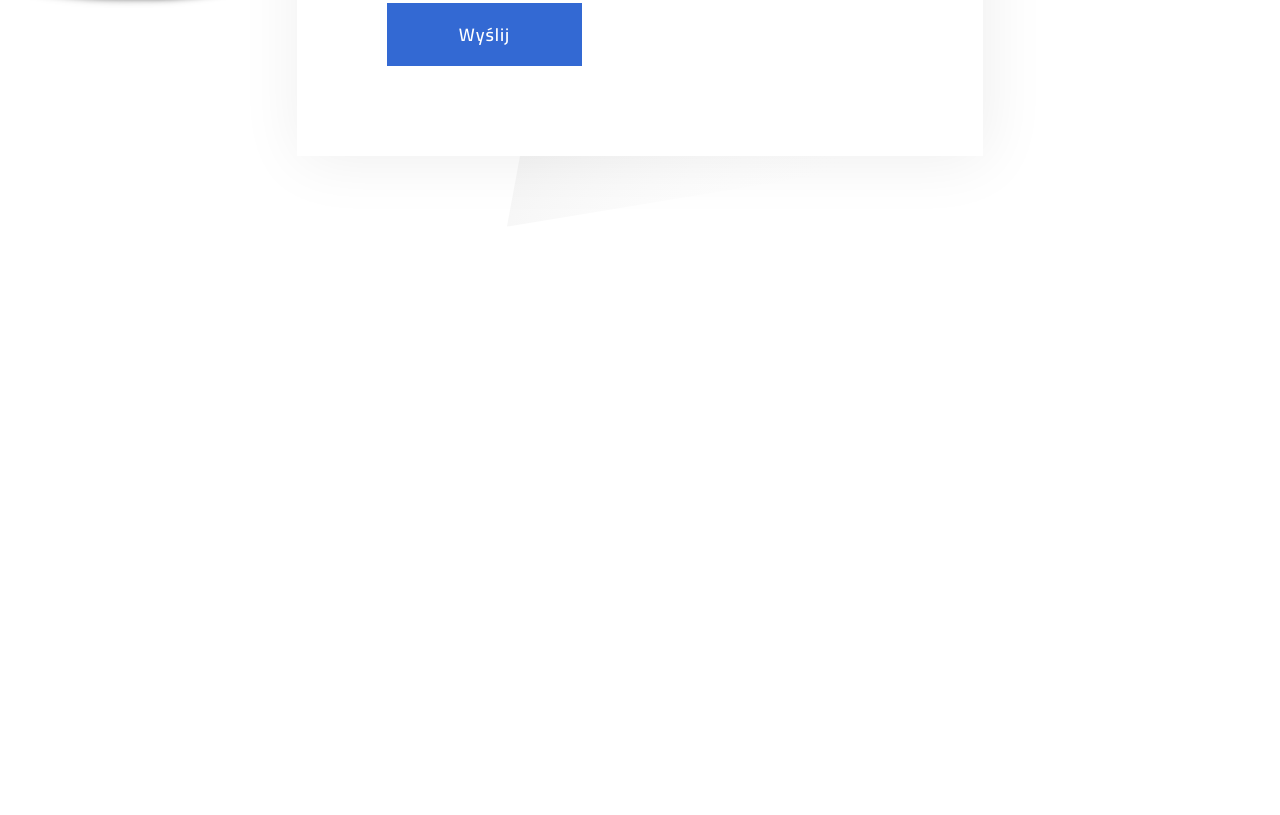
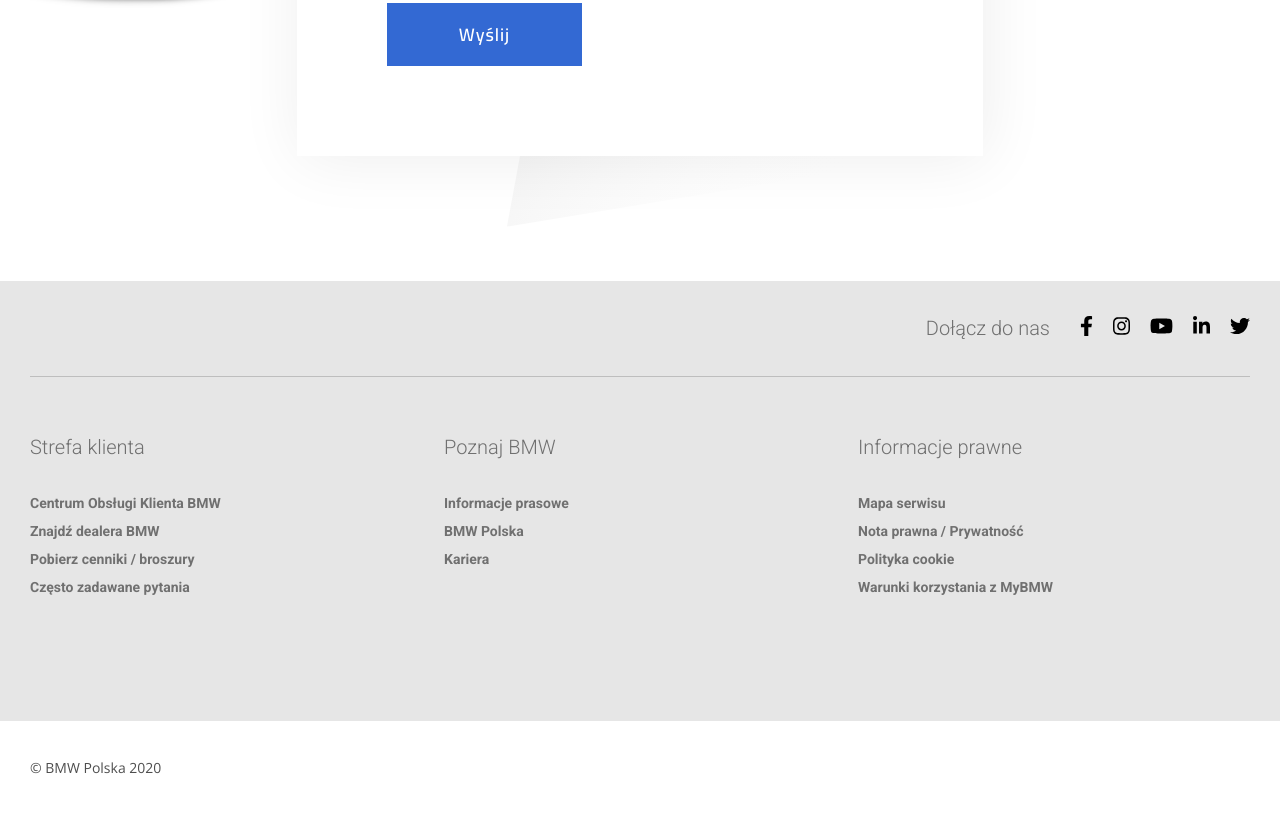
Before and after one commit to Bartek-wki/bmw_jazda_probna, a website: page index.html in a window 1280 px wide. Shown: the part 3914-4729 px from the top of the page. Before the commit the page ends 4265 px from the top, so only its background shows below. Drawn offline with nearby package versions, Linux system fonts and the light colour scheme.

Commit message:
finish footer

```diff
--- a/index.html
+++ b/index.html
@@ -165,5 +165,42 @@
         </div>
       </section>
     </main>
+    <footer>
+      <div class="media">
+        <span>Dołącz do nas</span>
+        <a href="/"><img src="images/facebook-f.svg" alt="facebook icon"></a>
+        <a href="/"><img src="images/instagram.svg" alt="instagram icon"></a>
+        <a href="/"><img src="images/youtube.svg" alt="youtube icon"></a>
+        <a href="/"><img src="images/linkedin-in.svg" alt="linked-in icon"></a>
+        <a href="/"><img src="images/twitter.svg" alt="twitter icon"></a>
+      </div>
+      <div class="links">
+        <div class="col">
+          <p>Strefa klienta</p>
+          <a href="/">Centrum Obsługi Klienta BMW</a>
+          <a href="/">Znajdź dealera BMW</a>
+          <a href="/">Pobierz cenniki / broszury</a>
+          <a href="/">Często zadawane pytania</a>
+        </div>
+        <div class="col">
+          <p>Poznaj BMW</p>
+          <a href="/">Informacje prasowe</a>
+          <a href="/">BMW Polska</a>
+          <a href="/">Kariera</a>
+        </div>
+        <div class="col">
+          <p>Informacje prawne</p>
+          <a href="/">Mapa serwisu</a>
+          <a href="/">Nota prawna / Prywatność</a>
+          <a href="/">Polityka cookie</a>
+          <a href="/">Warunki korzystania z MyBMW</a>
+        </div>
+      </div>
+      <div class="box">
+        <div class="copyright">
+          <p>&copy; BMW Polska 2020</p>
+        </div>
+      </div>
+    </footer>
   </body>
 </html>
--- /dev/null
+++ b/sass/partials/_footer.scss
@@ -0,0 +1,86 @@
+footer {
+  margin-top: 9.375vh;
+  width: 100%;
+  display: flex;
+  justify-content: center;
+  flex-wrap: wrap;
+  background-color: $color-background-footer;
+  font-family: $font-third;
+  color: $color-semi-dark;
+
+  .media,
+  .links,
+  .box .copyright {
+    width: 100%;
+    max-width: 1363px;
+    display: flex;
+    margin: 0 30px;
+  }
+
+  .media {
+    justify-content: flex-end;
+    font-size: 20px;
+    line-height: 24px;
+    font-weight: 300;
+    padding: 35px 0;
+    border-bottom: 1px solid $color-media-border;
+
+    span {
+      margin-right: 30px;
+    }
+
+    a:not(a:last-child) {
+      margin-right: 20px;
+    }
+
+    img {
+      height: 20px;
+    }
+  }
+
+  .links {
+    margin: 58px 30px 120px 30px;
+
+    .col {
+      width: 339px;
+      display: flex;
+      flex-direction: column;
+
+      p {
+        font-size: 20px;
+        line-height: 24px;
+        font-weight: 300;
+        margin: 0 0 30px 0;
+      }
+
+      a {
+        font-size: 14px;
+        font-weight: 700;
+        line-height: 28px;
+        color: $color-semi-dark;
+
+        &:hover {
+          color: $color-bmw-blue;
+        }
+      }
+
+      &:not(.col:last-child) {
+        margin-right: 75px;
+      }
+    }
+  }
+
+  .box {
+    width: 100%;
+    display: flex;
+    justify-content: center;
+    background-color: $color-bright;
+
+    .copyright {
+      font-family: $font-second;
+      line-height: 24px;
+      color: $color-dark;
+      padding: 21px 0;
+    }
+  }
+}
--- a/sass/partials/_settings.scss
+++ b/sass/partials/_settings.scss
@@ -5,5 +5,9 @@ $color-semi-dark: #707070;
 $color-dark: #4e4e4e;
 $color-black: #000000;
 
+$color-background-footer: #e6e6e6;
+$color-media-border: #bebebe;
+
 $font-first: "Cairo", sans-serif;
 $font-second: "Open Sans", sans-serif;
+$font-third: "Roboto", sans-serif;
--- a/sass/partials/_typography.scss
+++ b/sass/partials/_typography.scss
@@ -1,5 +1,4 @@
-@import url("https://fonts.googleapis.com/css2?family=Cairo:wght@400;600;700&family=Open+Sans:wght@300;400&display=swap");
-
+@import url("https://fonts.googleapis.com/css2?family=Cairo:wght@400;600;700&family=Open+Sans:wght@300;400&family=Roboto:wght@300;700&display=swap");
 h2 {
   font-size: clamp(1.5rem, calc(2vw + 0.75rem), 2.25rem);
   font-family: $font-first;
--- a/sass/style.scss
+++ b/sass/style.scss
@@ -9,3 +9,4 @@
 @import "partials/section-info-2";
 @import "partials/section-gallery";
 @import "partials/section-form";
+@import "partials/footer";
```
Also changed, not shown: css/style.css, images/facebook-f.svg (added), images/instagram.svg (added), images/linkedin-in.svg (added), images/twitter.svg (added), images/youtube.svg (added), 1 other file.
